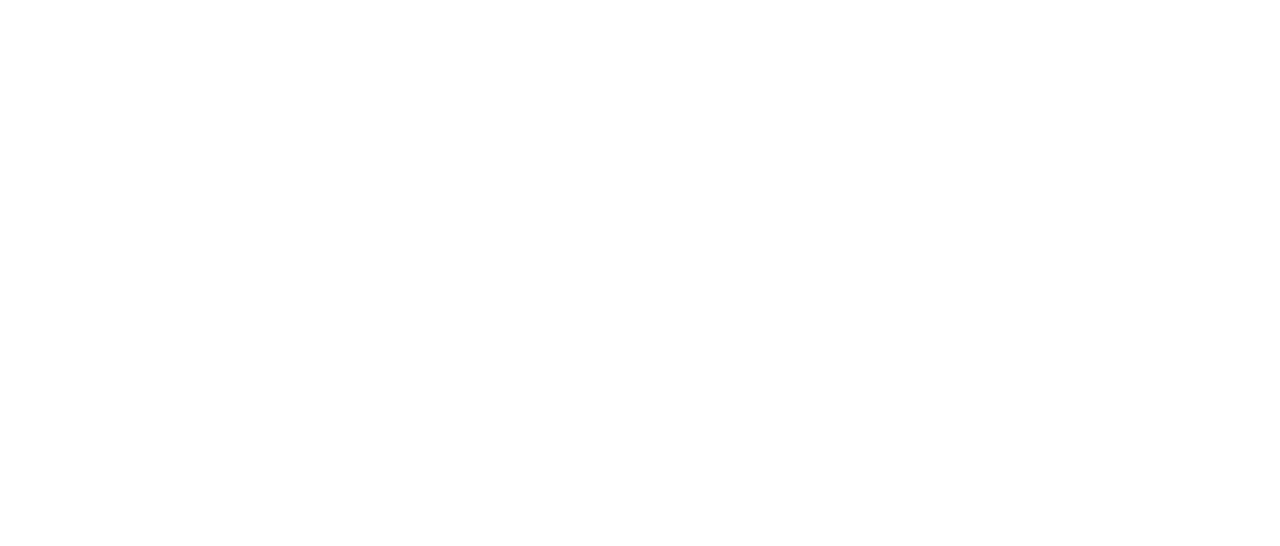
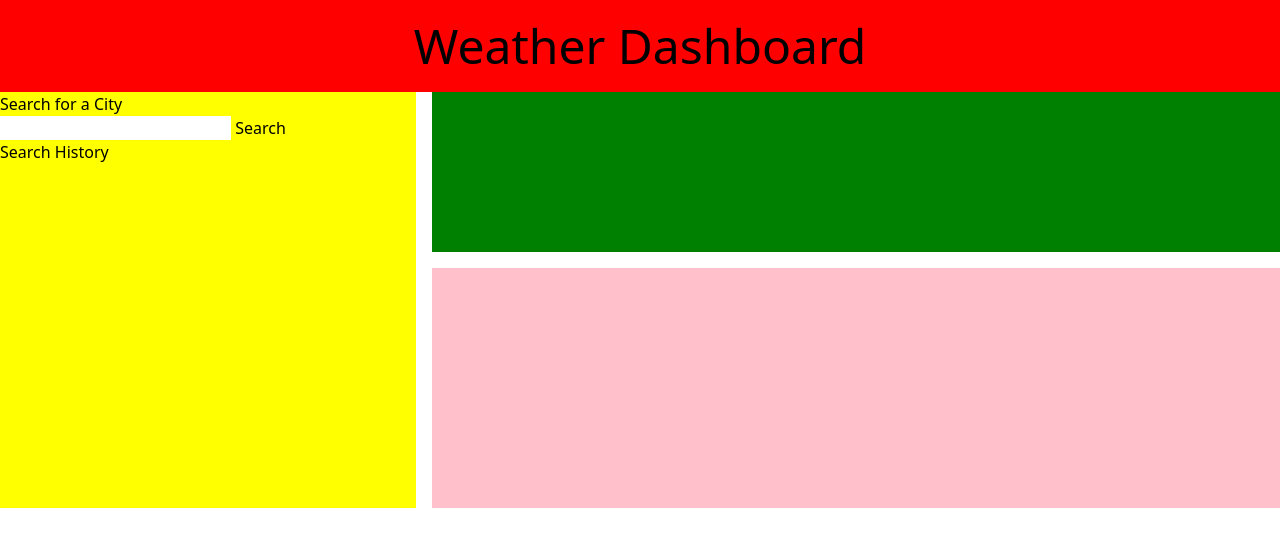
Before and after one commit to tanvirkhon/weather-dashboard, a plain HTML site: page index.html in a window 1280 px wide. Drawn offline with nearby package versions, Linux system fonts and the light colour scheme.

Commit message:
Added sections for different items using tailwind CSS and added search area

```diff
--- a/assets/style.css
+++ b/assets/style.css
@@ -0,0 +1,55 @@
+/*************************************************************
+Whole Document Styling
+ *************************************************************/
+* {
+  padding: 0;
+  margin: 0;
+  box-sizing: border-box;
+  scroll-behavior: smooth;
+}
+
+/*************************************************************
+Header Section
+*************************************************************/
+#main-header {
+  text-align: center;
+  background-color: red;
+  padding: 10px;
+}
+
+#main-header h1{
+    font-size: 3rem;
+}
+
+/*************************************************************
+Weather App Section
+*************************************************************/
+/* #dashboard-section{
+    background-color: blue;
+} */
+
+/*************************************************************
+Search Section
+*************************************************************/
+
+#search-section{
+    background-color: yellow;
+}
+
+/*************************************************************
+Weather App Section
+*************************************************************/
+
+#city-forecast{
+    background-color: green;
+    height: 20vh;
+}
+
+/*************************************************************
+Weather App Section
+*************************************************************/
+
+#future-forecast{
+    background-color: pink;
+    height: 30vh;
+}
--- a/index.html
+++ b/index.html
@@ -4,10 +4,38 @@
     <meta charset="UTF-8" />
     <meta http-equiv="X-UA-Compatible" content="IE=edge" />
     <meta name="viewport" content="width=device-width, initial-scale=1.0" />
+    <script src="https://cdn.tailwindcss.com"></script>
     <link rel="stylesheet" href="./assets/style.css" />
     <title>Weather Dashboard App</title>
   </head>
   <body>
+    <main>
+      <header id="main-header">
+        <h1>Weather Dashboard</h1>
+      </header>
+
+      <section id="dashboard-section">
+        <div class="grid grid-cols-3 grid-flow-col gap-4">
+          <!-- Search Section -->
+          <div class="row-span-3" id="search-section">
+            <div class="search-container flex-wrap">
+              <h2>Search for a City</h2>
+              <input type="search" />
+              <button>Search</button>
+            </div>
+            <div class="flex-wrap">
+              <h2>Search History</h2>
+            </div>
+          </div>
+
+          <!-- City Forecast -->
+          <div class="col-span-2" id="city-forecast"></div>
+
+          <!-- Future Forecast -->
+          <div class="row-span-2 col-span-2" id="future-forecast"></div>
+        </div>
+      </section>
+    </main>
     <script src="./assets/script.js"></script>
   </body>
 </html>
```
